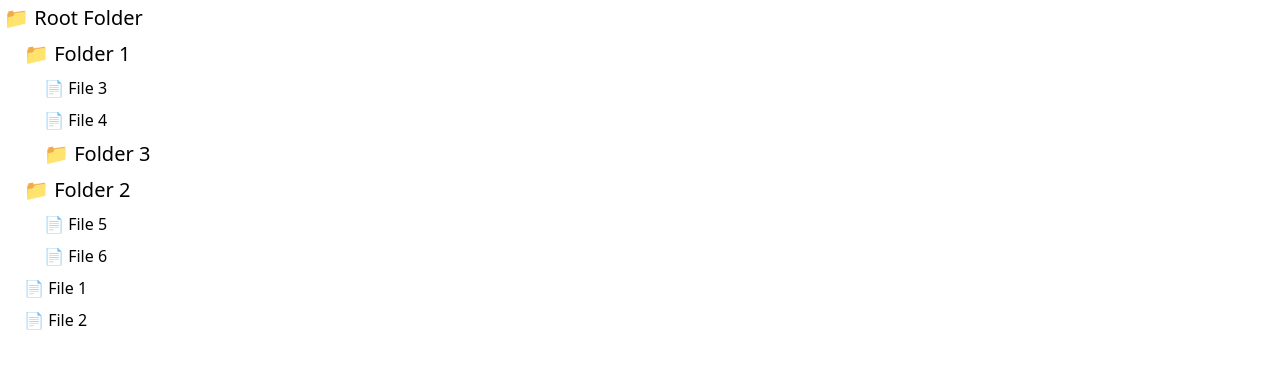
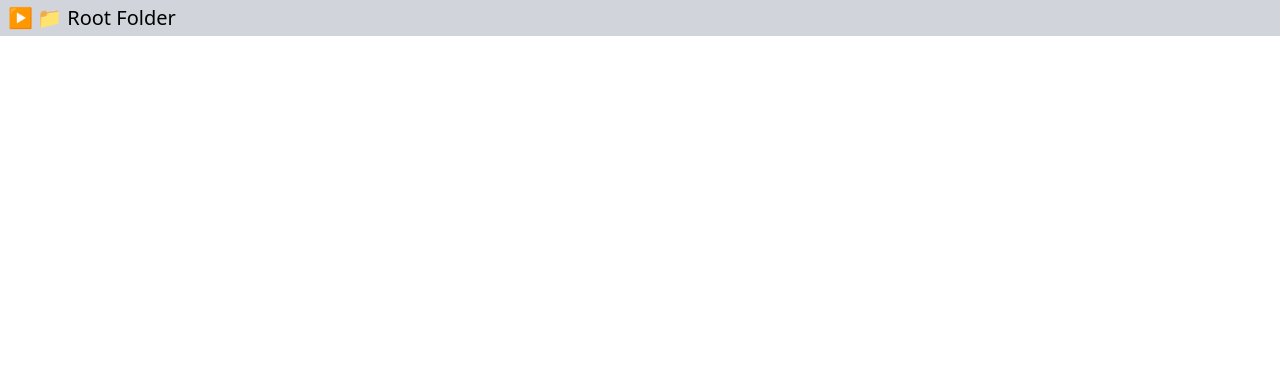
Before and after one commit to taraksh01/fileExplorer, a React (Vite) app: page / in a window 1280 px wide. Shown: the top 368 px of the page. Built offline with nearby package versions, Linux system fonts and the light colour scheme.

Commit message:
Added folder opening and closing feature

```diff
--- a/src/Components/FolderStructure.js
+++ b/src/Components/FolderStructure.js
@@ -1,17 +1,26 @@
+import { useState } from "react";
+
 const FolderStructure = ({ data }) => {
+  const [hideFolder, setHideFolder] = useState(true);
   return (
     <>
       {data?.isFolder ? (
         <>
-          <div className="p-1 text-xl font-medium">📁 {data.name}</div>
-          <div className="ml-5">
+          <div
+            className="p-1 text-xl font-medium hover:bg-gray-300"
+            onClick={() => setHideFolder(!hideFolder)}
+          >
+            <span className="p-1">{!hideFolder ? "🔽" : "▶️"}</span>📁{" "}
+            {data.name}
+          </div>
+          <div className={`${hideFolder ? "hidden" : "block pl-5"}`}>
             {data.children.map((child) => (
               <FolderStructure data={child} key={child.id} />
             ))}
           </div>
         </>
       ) : (
-        <div className="p-1">📄 {data.name}</div>
+        <div className="p-1 hover:bg-gray-300">📄 {data.name}</div>
       )}
     </>
   );
```
